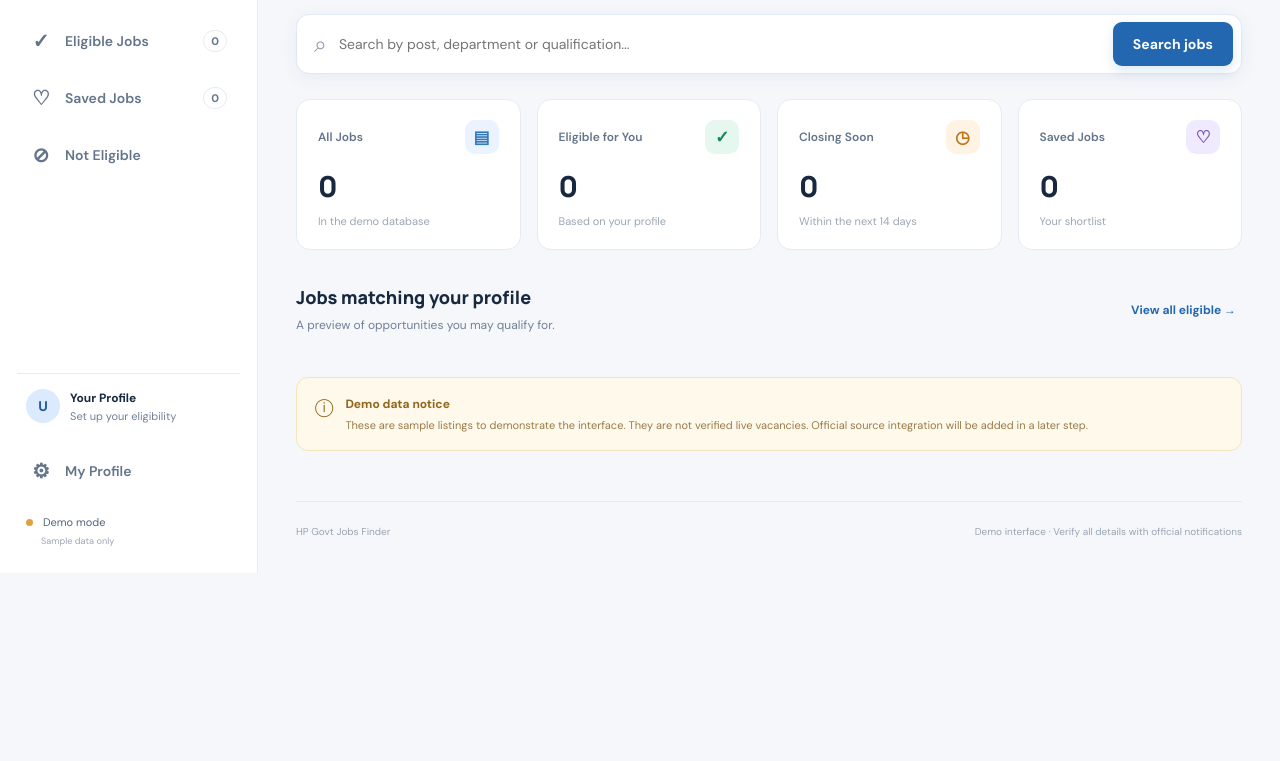
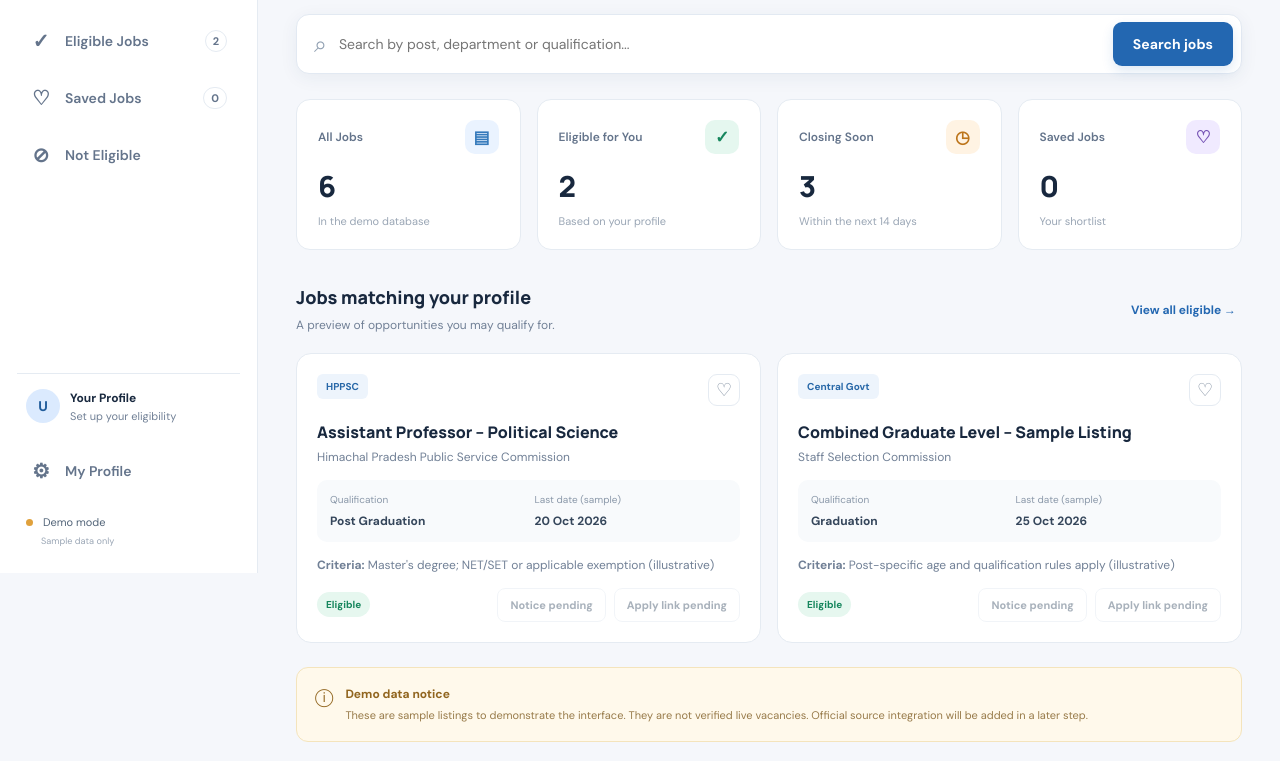
Before and after one commit to kartiksharma479-vasu/hp-govt-jobs-finder, a plain HTML site: page index.html in a window 1280 px wide. Shown: the part 227-988 px from the top of the page. Before the commit the page ends 800 px from the top, so only its background shows below. Drawn offline with Linux system fonts and the light colour scheme; files that its build step writes are made by us from their sources.

Commit message:
Fix file paths

```diff
--- a/index.html
+++ b/index.html
@@ -5,7 +5,7 @@
   <meta name="viewport" content="width=device-width, initial-scale=1.0" />
   <meta name="theme-color" content="#123b68" />
   <title>HP Govt Jobs Finder</title>
-  <link rel="stylesheet" href="css/style.css" />
+  <link rel="stylesheet" href="style.css" />
 </head>
 <body>
   <div class="app-shell">
@@ -102,7 +102,7 @@
       <footer><span>HP Govt Jobs Finder</span><span>Demo interface · Verify all details with official notifications</span></footer>
     </main>
   </div>
-  <script src="js/jobs.js"></script>
-  <script src="js/app.js"></script>
+  <script src="jobs.js"></script>
+  <script src="app.js"></script>
 </body>
 </html>
```
